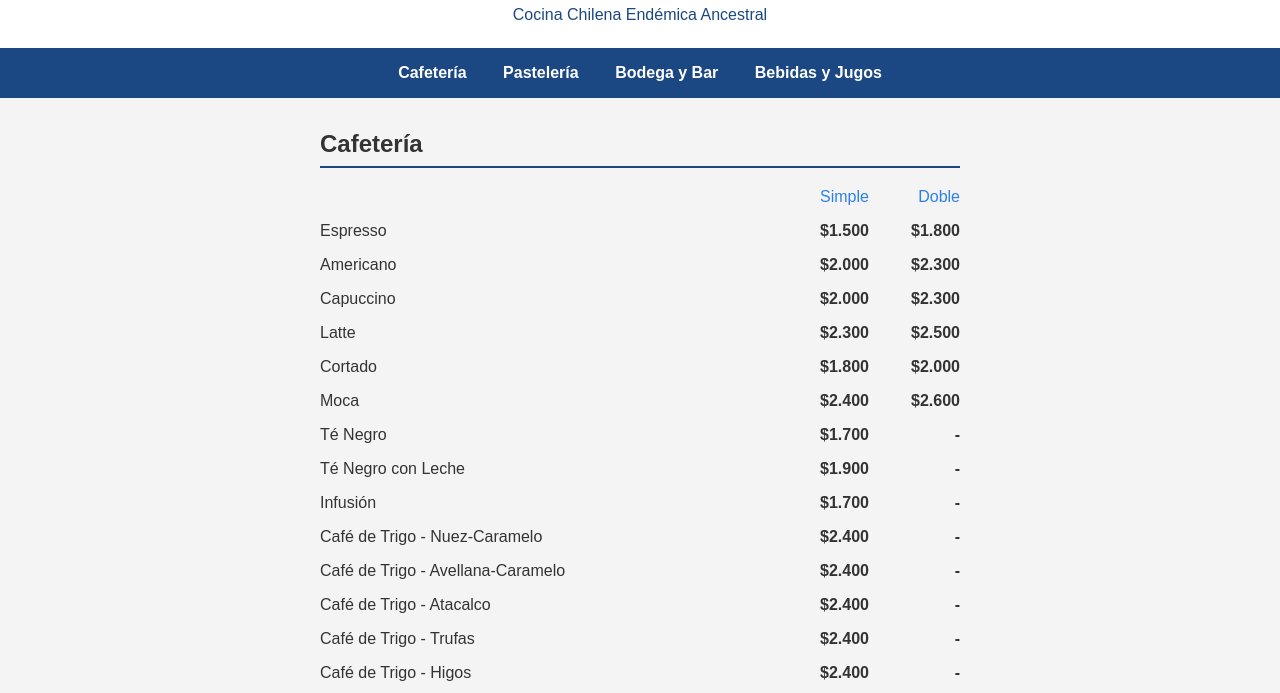
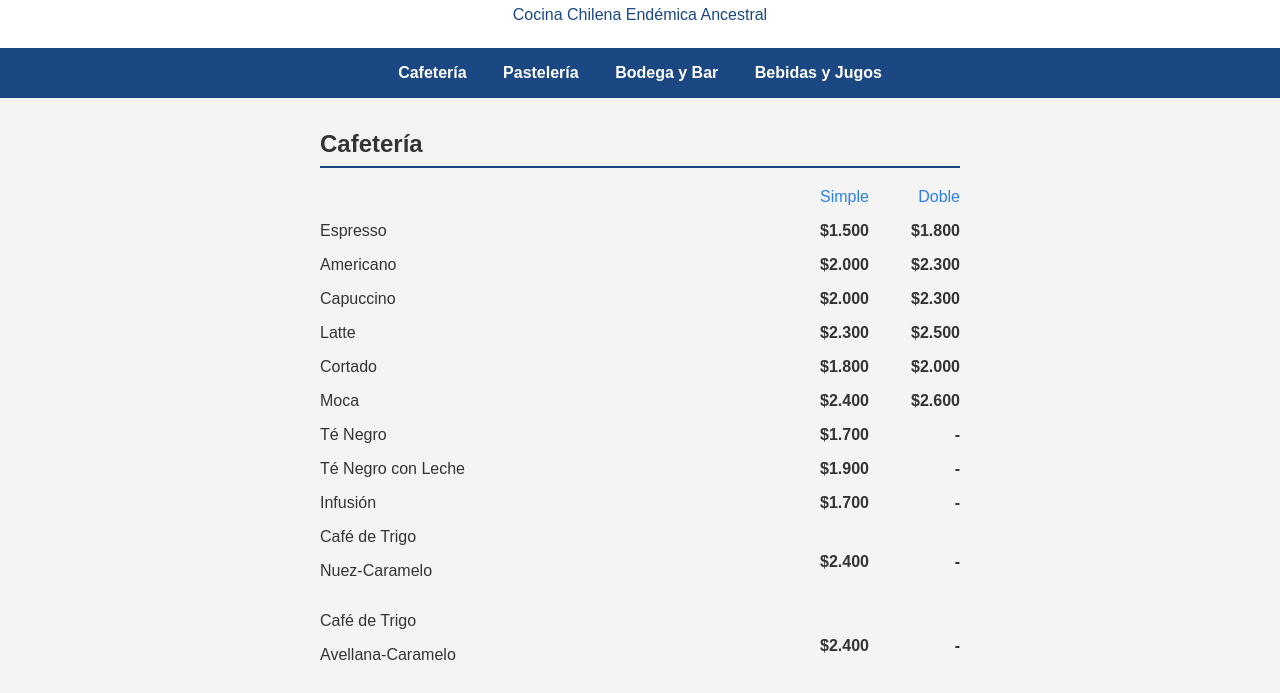
Before and after one commit to lucastoesca/lucastoesca.github.io, a plain HTML site: page index.html in a window 1280 px wide. Shown: the part 107-800 px from the top of the page. Drawn offline with Linux system fonts and the light colour scheme.

Commit message:
Update index.html

```diff
--- a/index.html
+++ b/index.html
@@ -115,7 +115,7 @@
                 </li>
                 <li>
                     <div class="product-cafe">
-                        <span class="product-name">Café de Trigo - Nuez-Caramelo</span>
+                        <span class="product-name">Café de Trigo<p></p>Nuez-Caramelo</p></span>
                         <div class="prices-cafe">
                             <span class="product-price-single">$2.400</span>
                             <span class="product-price-doble">-</span>
@@ -124,7 +124,7 @@
                 </li>
                 <li>
                     <div class="product-cafe">
-                        <span class="product-name">Café de Trigo - Avellana-Caramelo</span>
+                        <span class="product-name">Café de Trigo<p>Avellana-Caramelo</p></span>
                         <div class="prices-cafe">
                             <span class="product-price-single">$2.400</span>
                             <span class="product-price-doble">-</span>
@@ -133,7 +133,7 @@
                 </li>
                 <li>
                     <div class="product-cafe">
-                        <span class="product-name">Café de Trigo - Atacalco</span>
+                        <span class="product-name">Café de Trigo<p>Atacalco</p></span>
                         <div class="prices-cafe">
                             <span class="product-price-single">$2.400</span>
                             <span class="product-price-doble">-</span>
@@ -142,7 +142,7 @@
                 </li>
                 <li>
                     <div class="product-cafe">
-                        <span class="product-name">Café de Trigo - Trufas</span>
+                        <span class="product-name">Café de Trigo<p>Trufas</p></span>
                         <div class="prices-cafe">
                             <span class="product-price-single">$2.400</span>
                             <span class="product-price-doble">-</span>
@@ -151,7 +151,7 @@
                 </li>
                 <li>
                     <div class="product-cafe">
-                        <span class="product-name">Café de Trigo - Higos</span>
+                        <span class="product-name">Café de Trigo<p>Higos</p></span>
                         <div class="prices-cafe">
                             <span class="product-price-single">$2.400</span>
                             <span class="product-price-doble">-</span>
```
